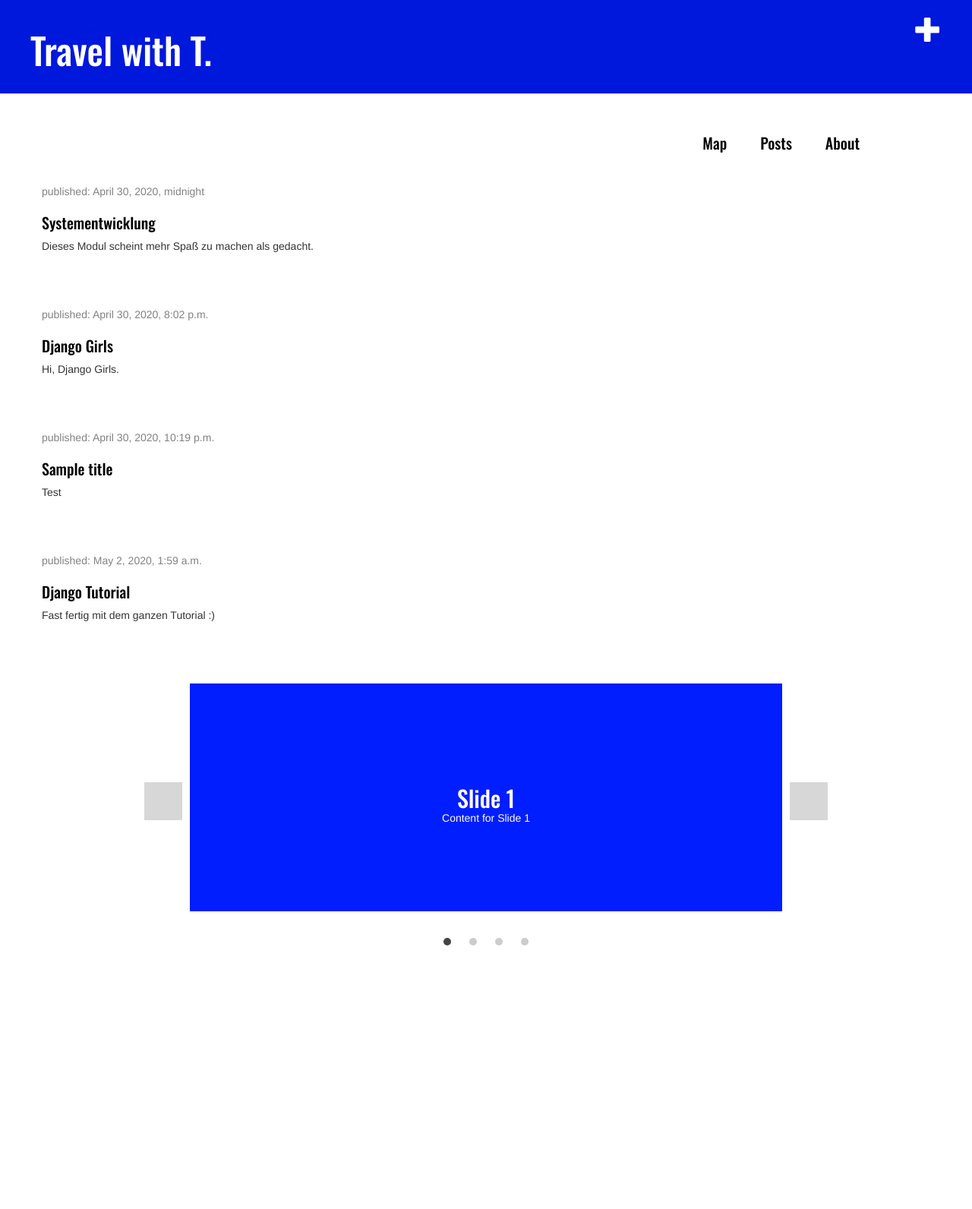
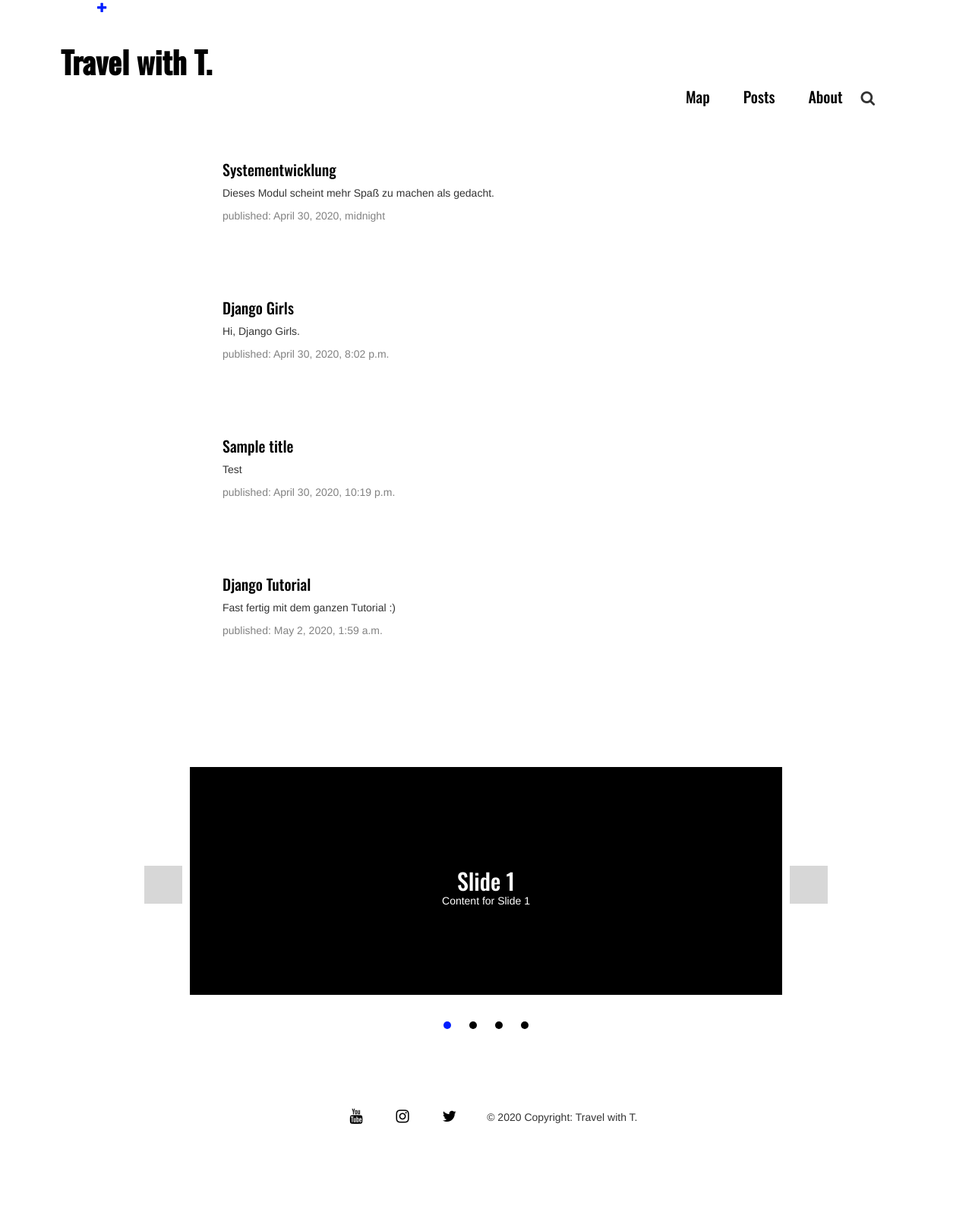
Before and after one commit to linhchi-nguyen/my-first-blog, a Django app: page / in a window 1280 px wide. Shown: the whole page at 76% size. Before the commit the page ends 1245 px from the top, so only its background shows below. Run offline with Django 3.2, Linux system fonts and the light colour scheme; a user stored in the database is signed in; data comes from the database, SQL or seed files in the repository; some libraries are stand-ins or nearby versions; grey boxes are pictures that could not be loaded.

Commit message:
neues Design

```diff
--- a/blog/static/css/blog.css
+++ b/blog/static/css/blog.css
@@ -1,17 +1,6 @@
-.page-header {
-    background-color: #0018DC;
-    margin-top: 0;
-    padding: 20px 20px 20px 40px;
-}
-
-.page-header h1, .page-header h1 a, .page-header h1 a:visited, .page-header h1 a:active {
-    color: #ffffff;
-    font-size: 36pt;
-    text-decoration: none;
-}
 
 .content {
-    margin-left: 40px;
+    margin-left: 60px;
 }
 
 h1, h2, h3, h4 {
@@ -27,14 +16,7 @@ h1, h2, h3, h4 {
 }
 
 .post-form textarea, .post-form input {
-    width: 100%;
-}
-
-.top-menu, .top-menu:hover, .top-menu:visited {
-    color: #ffffff;
-    float: right;
-    font-size: 26pt;
-    margin-right: 20px;
+    width: 50%;
 }
 
 .post {
--- a/blog/static/css/style.css
+++ b/blog/static/css/style.css
@@ -15,11 +15,42 @@ li, a {
 
 }
 
+.logo {
+   display: flex;
+   justify-content: flex-start;
+   align-items: center;
+   margin-left: 80px;
+   padding-top: 20px;
+}
+
+.logo a{
+   font-size: 40px;
+   font-weight: 1000;
+}
+
+.logo a:hover {
+   color:rgb(0, 30, 255);
+}
+
+.top-menu, .top-menu:visited {
+   color: #000;
+   font-size: 10pt;
+   padding: 20px 10%;
+   margin: 0;
+}
+
+.top-menu:hover {
+   color: rgb(0, 30, 255);
+   font-size: 10pt;
+   padding: 20px 10%;
+   margin:0;
+}
+
 header {
-    display: flex;
-    justify-content: flex-end;
-    align-items: center;
-    padding: 30px 10%;
+   display: flex;
+   justify-content: flex-end;
+   align-items: center;
+   padding: 0px 10%;
 }
 
 .nav__links {
@@ -31,12 +62,55 @@ header {
     padding: 0px 20px;
 }
 
-.nav__links li a {
-    transition: all 0.3s ease 0s;
+.nav__links li a:hover {
+    color:rgb(0, 30, 255);
 }
 
-.nav__links li a:hover {
-    color:rgb(0, 30, 255);
+.nav__links button {
+   background:none;
+   border: none;
+   font-size: 20px;
+}
+
+.dropdown {
+   position: relative;
+   display: inline-block;
+ }
+
+ .dropdown-content {
+   display: none;
+   position: absolute;
+   background-color: #ffffff;
+   min-width: 200px;
+   padding: 12px 16px;
+   z-index: 1;
+ }
+
+ .dropdown:hover .dropdown-content {
+   display: block;
+ }
+
+ .dropdown-content a:hover{
+   color: rgb(0, 30, 255);
+ }
+
+.content {
+   display: grid;
+   grid-template-columns: 1fr repeat(12, minimax(auto, 60px)) 1fr;
+   grid-gap: 40px;
+}
+
+.row {
+   grid-column: 2 / span 3;
+   display: grid;
+   grid-template-columns: repeat(3, minimax(auto, 60px));
+   grid-gap: 40px;
+}
+
+.col-sm {
+   grid-column-end: span 3;
+   display: flex;
+   flex-direction: column;
 }
 
 #slider {
@@ -45,41 +119,51 @@ header {
     max-width: 100%;
     text-align: center;
  }
+
  #slider input[type=radio] {
     display: none;
  }
+
  #slider label {
     cursor:pointer;
     text-decoration: none;
  }
+
  #slides {
     padding: 10px;
     background: #fff;
     position: relative;
     z-index: 1;
  }
+
  #overflow {
     width: 100%;
     overflow: hidden;
  }
+
  #slide1:checked ~ #slides .inner {
     margin-left: 0;
  }
+
  #slide2:checked ~ #slides .inner {
     margin-left: -100%;
  }
+
  #slide3:checked ~ #slides .inner {
     margin-left: -200%;
  }
+
  #slide4:checked ~ #slides .inner {
     margin-left: -300%;
  }
+
  #slides .inner {
     transition: margin-left 800ms cubic-bezier(0.770, 0.000, 0.175, 1.000);
     width: 400%;
     line-height: 0;
     height: 300px;
  }
+
  #slides .slide {
     width: 25%;
     float:left;
@@ -89,18 +173,23 @@ header {
     height: 100%;
     color: #fff;
  }
+
  #slides .slide_1 {
-    background: rgb(0, 30, 255);
+    background: #000;
  }
+
  #slides .slide_2 {
-    background: rgb(0, 30, 255);
+    background: #000;
  }
+
  #slides .slide_3 {
-    background: rgb(0, 30, 255);
+    background: #000;
  }
+
  #slides .slide_4 {
-    background: rgb(0, 30, 255);
+    background: #000;
  }
+
  #controls {
     margin: -180px 0 0 0;
     width: 100%;
@@ -108,6 +197,7 @@ header {
     z-index: 3;
     position: relative;
  }
+
  #controls label {
     transition: opacity 0.2s ease-out;
     display: none;
@@ -115,9 +205,11 @@ header {
     height: 50px;
     opacity: .4;
  }
+
  #controls label:hover {
     opacity: 1;
  }
+
  #slide1:checked ~ #controls label:nth-child(2),
  #slide2:checked ~ #controls label:nth-child(3),
  #slide3:checked ~ #controls label:nth-child(4),
@@ -127,6 +219,7 @@ header {
     margin: 0 -50px 0 0;
     display: block;
  }
+
  #slide1:checked ~ #controls label:nth-last-child(1),
  #slide2:checked ~ #controls label:nth-last-child(4),
  #slide3:checked ~ #controls label:nth-last-child(3),
@@ -136,23 +229,26 @@ header {
     margin: 0 0 0 -50px;
     display: block;
  }
+
  #bullets {
     margin: 150px 0 0;
     text-align: center;
  }
+
  #bullets label {
     display: inline-block;
     width: 10px;
     height: 10px;
     border-radius:100%;
-    background: #ccc;
+    background: #000;
     margin: 0 10px;
  }
+
  #slide1:checked ~ #bullets label:nth-child(1),
  #slide2:checked ~ #bullets label:nth-child(2),
  #slide3:checked ~ #bullets label:nth-child(3),
  #slide4:checked ~ #bullets label:nth-child(4) {
-    background: #444;
+    background: rgb(0, 30, 255);
  }
  @media screen and (max-width: 900px) {
     #slide1:checked ~ #controls label:nth-child(2),
@@ -170,3 +266,35 @@ header {
        margin: 0 auto;
     }
  }
+
+ footer {
+   display: flex;
+   justify-content: center;
+   align-items: center;
+   padding: 100px 10%;
+}
+
+.icons {
+   list-style: none;
+}
+
+.icons li {
+   display: inline-block;
+   padding: 0px 20px;
+}
+
+
+.icons a:hover {
+   color: rgb(0, 30, 255);
+}
+
+#copyright {
+   text-align: center;
+   align-items: center;
+   padding: 10px;
+}
+
+#copyright li {
+   display: inline-block;
+   padding: 0px 20px;
+}
--- a/blog/templates/blog/base.html
+++ b/blog/templates/blog/base.html
@@ -7,31 +7,41 @@
         <link href="//fonts.googleapis.com/css2?family=Oswald:wght@500&display=swapt" rel="stylesheet" type="text/css">
         <link rel="stylesheet" href="{% static 'css/blog.css' %}">
         <link rel="stylesheet" href="{% static 'css/style.css' %}">
+        <link rel="stylesheet" href="https://cdnjs.cloudflare.com/ajax/libs/font-awesome/4.7.0/css/font-awesome.min.css">
     </head>
 
     <body>
-        <div class="page-header">
       {% if user.is_authenticated %}
       <a href="{% url 'post_new' %}" class="top-menu"><span class="glyphicon glyphicon-plus"></span></a>
       {% endif %}
+      <div class="logo">
          <h1><a href="/">Travel with T.</a></h1>
       </div>
         <header>
             <nav>
                <ul class="nav__links">
                   <li><a href="map.html">Map</a></li>
-                    <li><a href="/">Posts</a></li>
+                  <div class="dropdown">
+                     <li> <a href="/">Posts</a></li>
+                     <div class="dropdown-content">
+                        <a href="#">Countries</a>
+                        <a href="#">Preparations</a>
+                        <a href="#">Bucketlist</a>
+                     </div>
+                  </div>
                   <li> <a href="about.html">About</a></li>
+                  <button type="submit"><i class="fa fa-search"></i></button>
                </ul>
             </nav>
          </header>
         <div class="content container">
             <div class="row">
-                <div class="col-md-8">
+                <div class="col-sm">
                 {% block content %}
                 {% endblock %}
                 </div>
             </div>
+
         </div>
         <div id="slider">
             <input type="radio" name="slider" id="slide1" checked>
@@ -82,4 +92,15 @@
             </div>
          </div>
     </body>
+
+    <footer>
+        <ul class="icons">
+          <li><a href="https://www.youtube.com/"><i class="fa fa-youtube" aria-hidden="true"></i></a></li>
+          <li><a href="https://www.instagram.com/?hl=en"><i class="fa fa-instagram" aria-hidden="true"></i></a></li>
+          <li><a href="https://twitter.com/?lang=en"><i class="fa fa-twitter" aria-hidden="true"></i></a></li>
+        </ul>
+        <div id="copyright"></div>
+            <p>&copy; 2020 Copyright: Travel with T. </p>
+          </div>
+      </footer>
 </html>
--- a/blog/templates/blog/post_list.html
+++ b/blog/templates/blog/post_list.html
@@ -2,15 +2,16 @@
 {% load static %}
 <html>
     <head>
-        <title>Django Girls blog</title>
+        <title>Travel with T./title>
         <link rel="stylesheet" href="//maxcdn.bootstrapcdn.com/bootstrap/3.2.0/css/bootstrap.min.css">
         <link rel="stylesheet" href="//maxcdn.bootstrapcdn.com/bootstrap/3.2.0/css/bootstrap-theme.min.css">
         <link href="//fonts.googleapis.com/css?family=Oswald&subset=latin,latin-ext" rel="stylesheet" type="text/css">
         <link rel="stylesheet" href="{% static 'css/blog.css' %}">
+        <link rel="stylesheet" href="{% static 'css/style.css' %}">
     </head>
     <body>
         <div class="page-header">
-            <h1><a href="/">Django Girls Blog</a></h1>
+            <h1><a href="/">Travel with T.</a></h1>
         </div>
 
         <div class="content container">
@@ -19,11 +20,11 @@
                     {% block content %}
                         {% for post in posts %}
                             <div class="post">
+                                <h2><a href="{% url 'post_detail' pk=post.pk %}">{{ post.title }}</a></h2>
+                                <p>{{ post.text|linebreaksbr }}</p>
                                 <div class="date">
                                     <p>published: {{ post.published_date }}</p>
                                 </div>
-                                <h2><a href="{% url 'post_detail' pk=post.pk %}">{{ post.title }}</a></h2>
-                                <p>{{ post.text|linebreaksbr }}</p>
                             </div>
                     {% endfor %}
                 {% endblock %}
```
Also changed, not shown: blog/templates/blog/about.html (+46 -0 lines), blog/templates/blog/post_detail.html (+10 -4 lines). Lines whose indentation alone changed are shown as unchanged.
